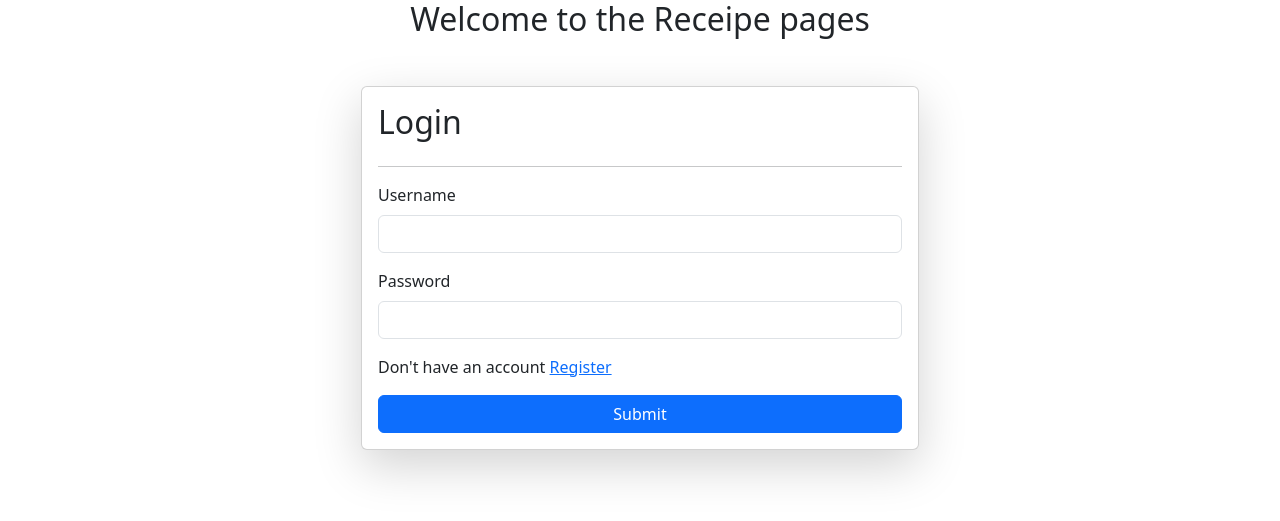
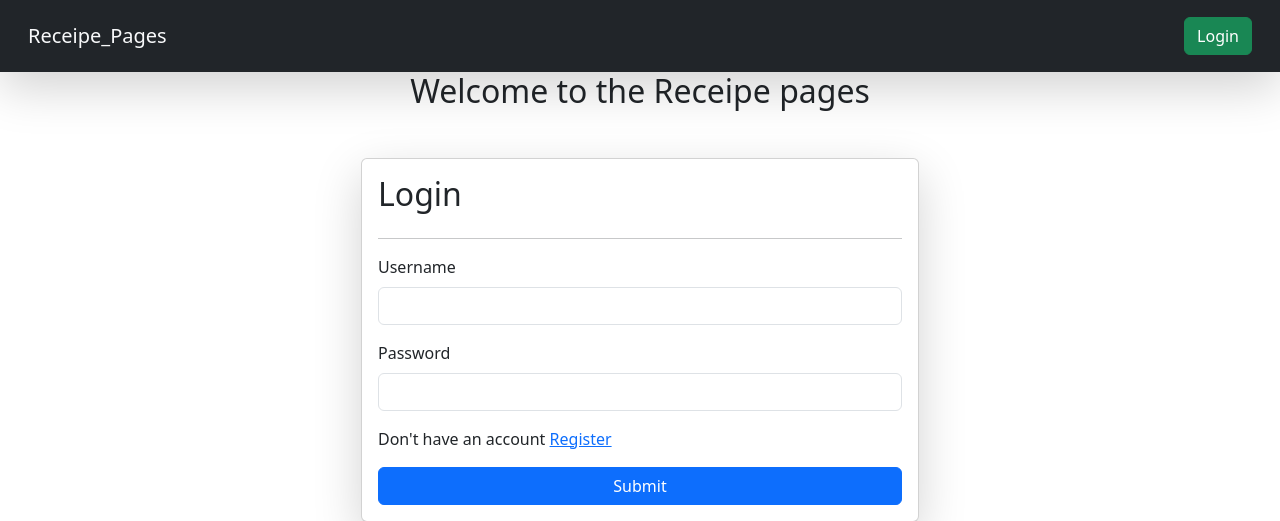
Before and after one commit to sagarsen123/learning_django, a Django app: page /login/ in a window 1280 px wide. Shown: the top 521 px of the page. Run offline with Django 4.2, Linux system fonts and the light colour scheme.

Commit message:
With logout and complete auth

```diff
--- a/demo1/urls.py
+++ b/demo1/urls.py
@@ -29,6 +29,7 @@ urlpatterns = [
     path('about/', about, name="about"),
     path('login/', login_page, name="login_page"),
     path('register/', register, name="register"),
+    path('logout/', logout_page, name="logout_page"),
     path('success-page/', success_page, name="success_page"),
     path('delete-receipe/<id>/',delete_receipe, name="delete_receipe"),
     path('update-receipe/<id>/',update_receipe, name="update_receipe"),
--- a/home/templates/base.html
+++ b/home/templates/base.html
@@ -19,6 +19,18 @@
     </style>
   </head>
   <body>
+    <nav class="navbar p-3 bg-dark shadow-lg ">
+      <div class="container-fluid">
+        <a class="navbar-brand text-light">Receipe_Pages</a>
+        <form class="d-flex" role="search">
+          {% if request.user.is_authenticated %}
+          <a href="/logout/" class="btn btn-success" type="submit">Log Out</a>
+          {% else %}
+          <a href="/login/" class="btn btn-success" type="submit">Login</a>
+          {% endif %}
+        </form>
+      </div>
+    </nav>
     {% comment %} <div class="container d-flex flex-row justify-content-between">
         <a href="/contact">Contact</a>
         <a href="/">Home</a>
--- a/vege/templates/login.html
+++ b/vege/templates/login.html
@@ -6,6 +6,14 @@
     method="post"
     enctype="multipart/form-data">
     {% csrf_token %}
+    {% if messages %}
+    <div class="alert alert-primary" role="alert">
+        {% for message in messages %}
+            {% comment %} <li {% if message.tags %} class="{{message.tags}}*{%endif%}">{{message}}</li> {% endcomment %}
+            <li>{{message}}</li>
+        {%endfor%}
+    </div>
+    {% endif %}
     <h2>Login</h2>
     <hr />
     <div class="mb-3">
--- a/vege/views.py
+++ b/vege/views.py
@@ -3,8 +3,11 @@ from .models import Receipe
 from django.http import HttpResponse
 from django.contrib.auth.models import User
 from django.contrib import messages
+from django.contrib.auth import authenticate, login , logout
+from django.contrib.auth.decorators import login_required
 
-# Create your views here.
+
+@login_required(login_url="/login/")
 def receipes(request):
     if(request.method == "POST"):
         data = request.POST
@@ -30,6 +33,7 @@ def receipes(request):
     return render(request, 'receipes.html', context)
     # return render(request, 'receipes.html')
 
+@login_required(login_url="/login/")
 def delete_receipe(request, id):
     print(id)
     queryset = Receipe.objects.get(id = id)
@@ -37,6 +41,7 @@ def delete_receipe(request, id):
     return redirect('/receipes/')
     # return HttpResponse({/id})
 
+@login_required(login_url="/login/")
 def update_receipe(request, id):
     queryset = Receipe.objects.get(id = id)
     if request.method == "POST":
@@ -59,14 +64,29 @@ def update_receipe(request, id):
     return render(request, 'update_receipes.html', context)
     # return HttpResponse("This is the update Page")
 
-
+def logout_page(request):
+    logout(request)
+    return  redirect('/login/')
 
 
 def login_page(request):
     if request.method == "POST":
         username = request.POST.get('username')
         password = request.POST.get('password')
-        print(username, password)
+
+        if not User.objects.filter(username = username).exists():
+            messages.error(request, 'Invalid Username')
+            return redirect('/login/')
+
+        user = authenticate(username = username , password = password)
+
+        if user is None:
+            messages.error(request, 'Check user name')
+            return redirect('/login/')
+
+        else:
+            login(request, user)
+            return redirect('/receipes/')
     return render(request, 'login.html')
 
 
```
Also changed, not shown: db.sqlite3.
